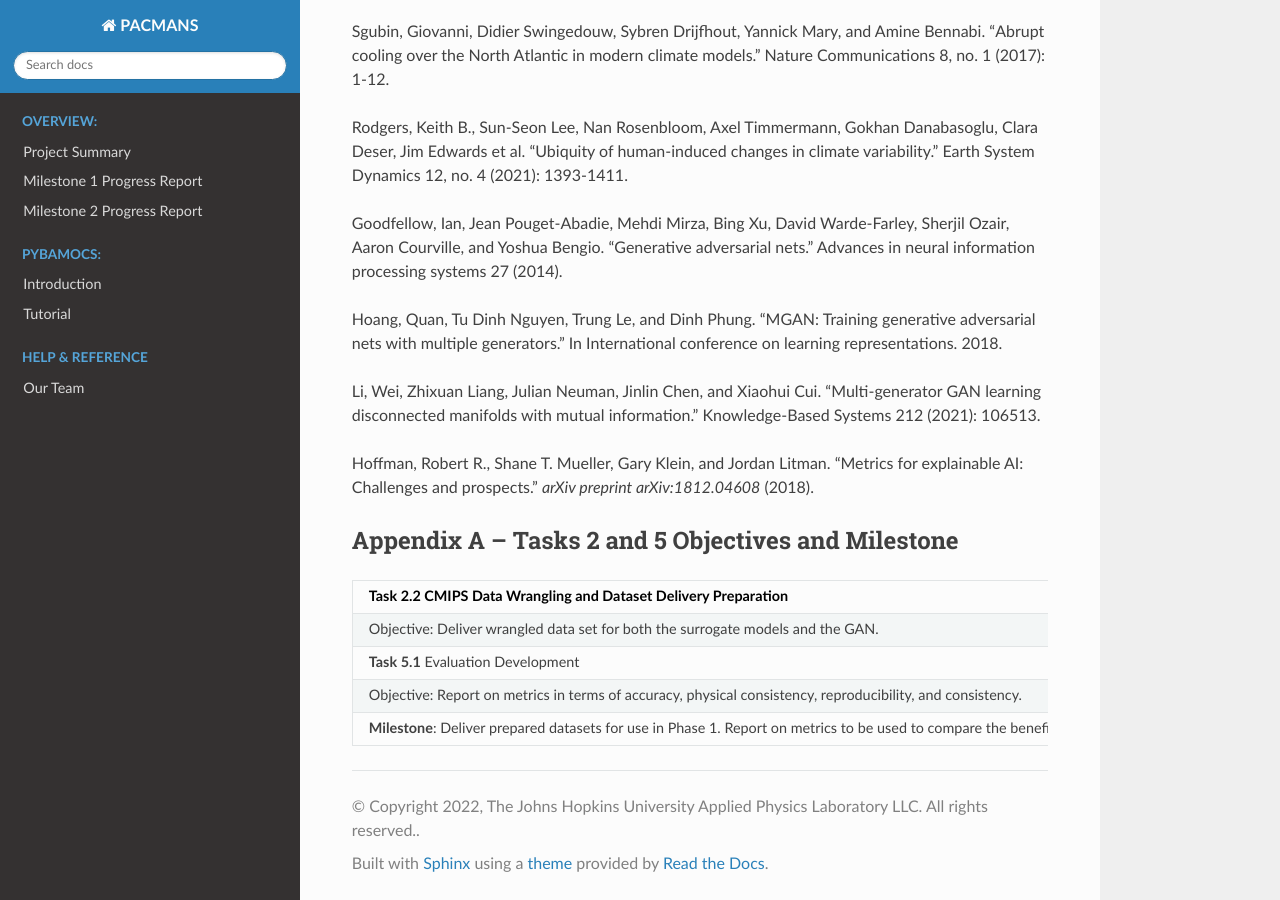
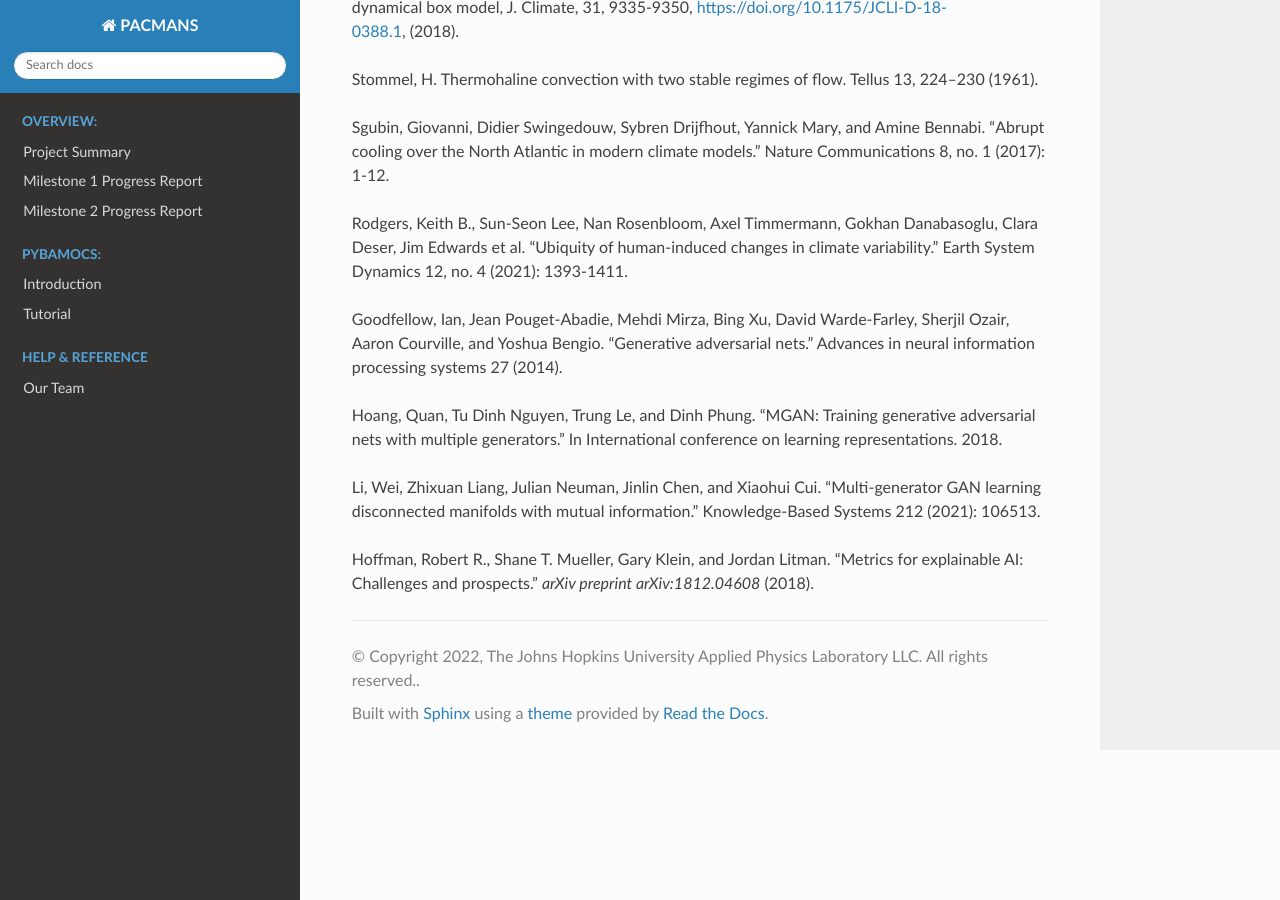
Before and after one commit to JHUAPL/PACMANs, a Sphinx documentation site: the page built from docs/milestone3_report.rst, in a window 1280 px wide and 900 px high, scrolled down 9064 px. Built offline with Sphinx 7.4.7 and the Read the Docs theme 2.0.0, drawn with Linux system fonts in a browser that asks for light colours; some of the changed text lies outside the part shown.

Commit message:
Update milestone3_report.rst

```diff
--- a/docs/milestone3_report.rst
+++ b/docs/milestone3_report.rst
@@ -449,25 +451,6 @@
 "Metrics for explainable AI: Challenges and prospects." *arXiv preprint
 arXiv:1812.04608* (2018).
 
-Appendix A – Tasks 2 and 5 Objectives and Milestone
-===================================================
-
-+----------------------------------------------------------------------+
-| **Task 2.2** CMIPS Data Wrangling and Dataset Delivery Preparation   |
-+======================================================================+
-| Objective: Deliver wrangled data set for both the surrogate models   |
-| and the GAN.                                                         |
-+----------------------------------------------------------------------+
-| **Task 5.1** Evaluation Development                                  |
-+----------------------------------------------------------------------+
-|    Objective: Report on metrics in terms of accuracy, physical       |
-|    consistency, reproducibility, and consistency.                    |
-+----------------------------------------------------------------------+
-| **Milestone**: Deliver prepared datasets for use in Phase 1. Report  |
-| on metrics to be used to compare the benefits of hybrid models over  |
-| conventional models.                                                 |
-+----------------------------------------------------------------------+
-
 .. |image1| image::  _static/media3/image2.png
    :width: 3.95764in
    :height: 2.65208in
```
Also changed, not shown: other parts of docs/milestone3_report.rst (+3 -1 lines).
